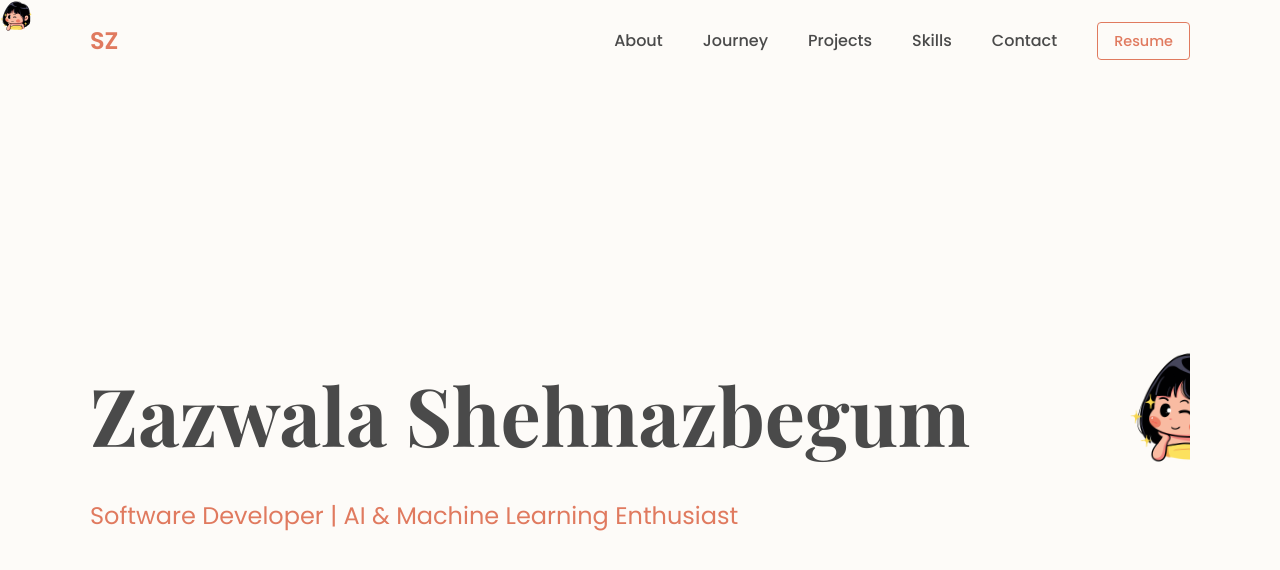
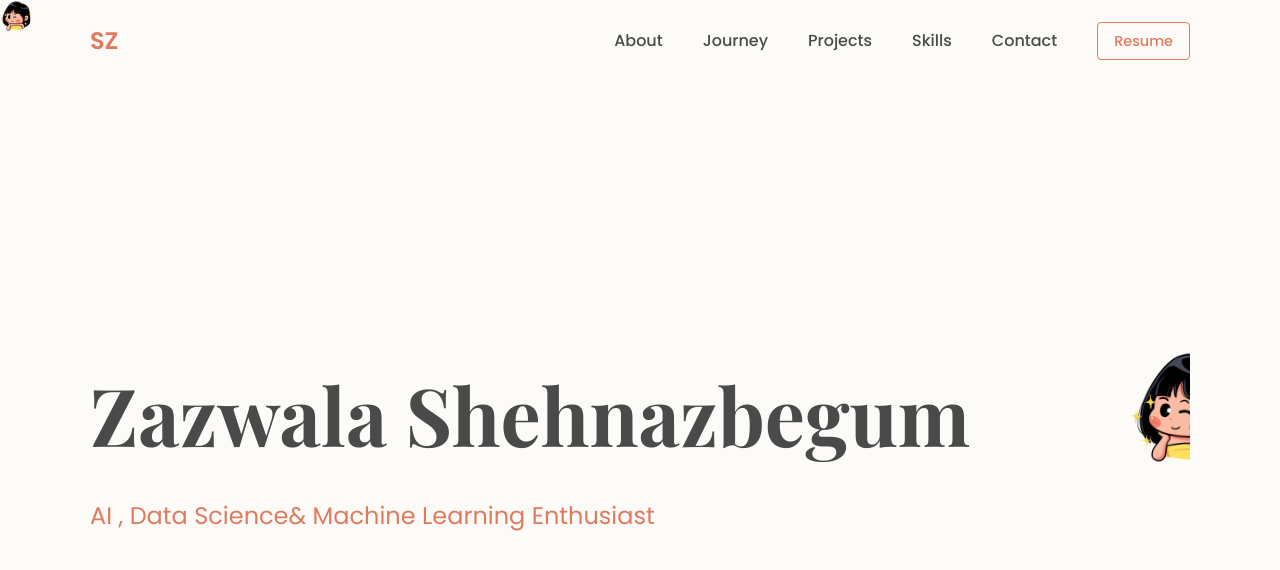
Before and after one commit to Shehnazzazwala/Portfolio, a React (Vite) app: page / in a window 1280 px wide. Shown: the top 570 px of the page. Built offline with nearby package versions, Linux system fonts and the light colour scheme.

Commit message:
updated designation

```diff
--- a/src/components/Hero/Hero.jsx
+++ b/src/components/Hero/Hero.jsx
@@ -65,7 +65,7 @@ const Hero = () => {
         <img src="/skincare.png" alt="Skincare sticker" className="hero-sticker" />
       </div>
 
-      <p className="hero-subtitle">Software Developer | AI & Machine Learning Enthusiast</p>
+      <p className="hero-subtitle">AI , Data Science& Machine Learning Enthusiast</p>
       <a href="/#projects" className="hero-button">View My Work</a>
     </section>
   );
```
